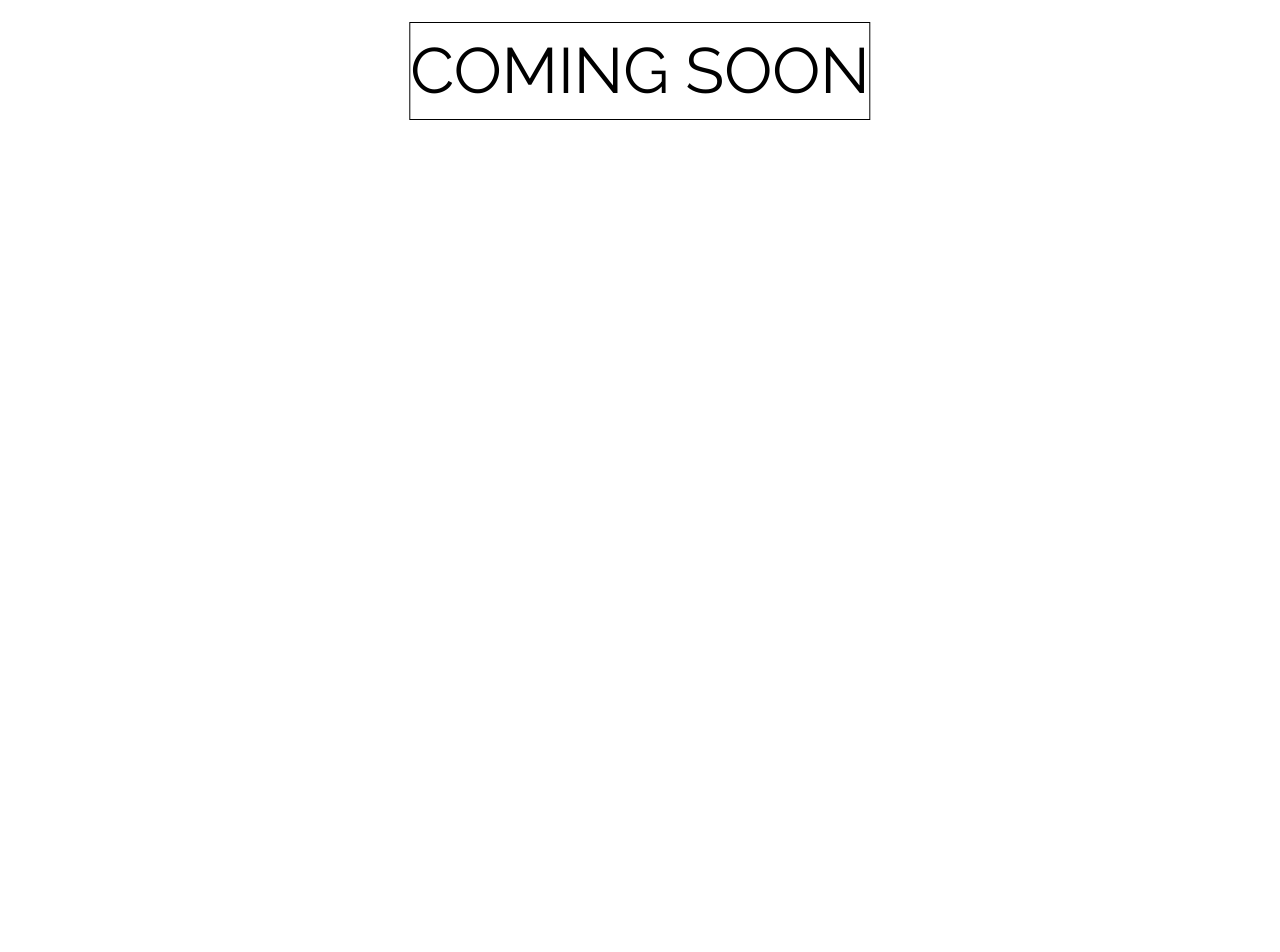
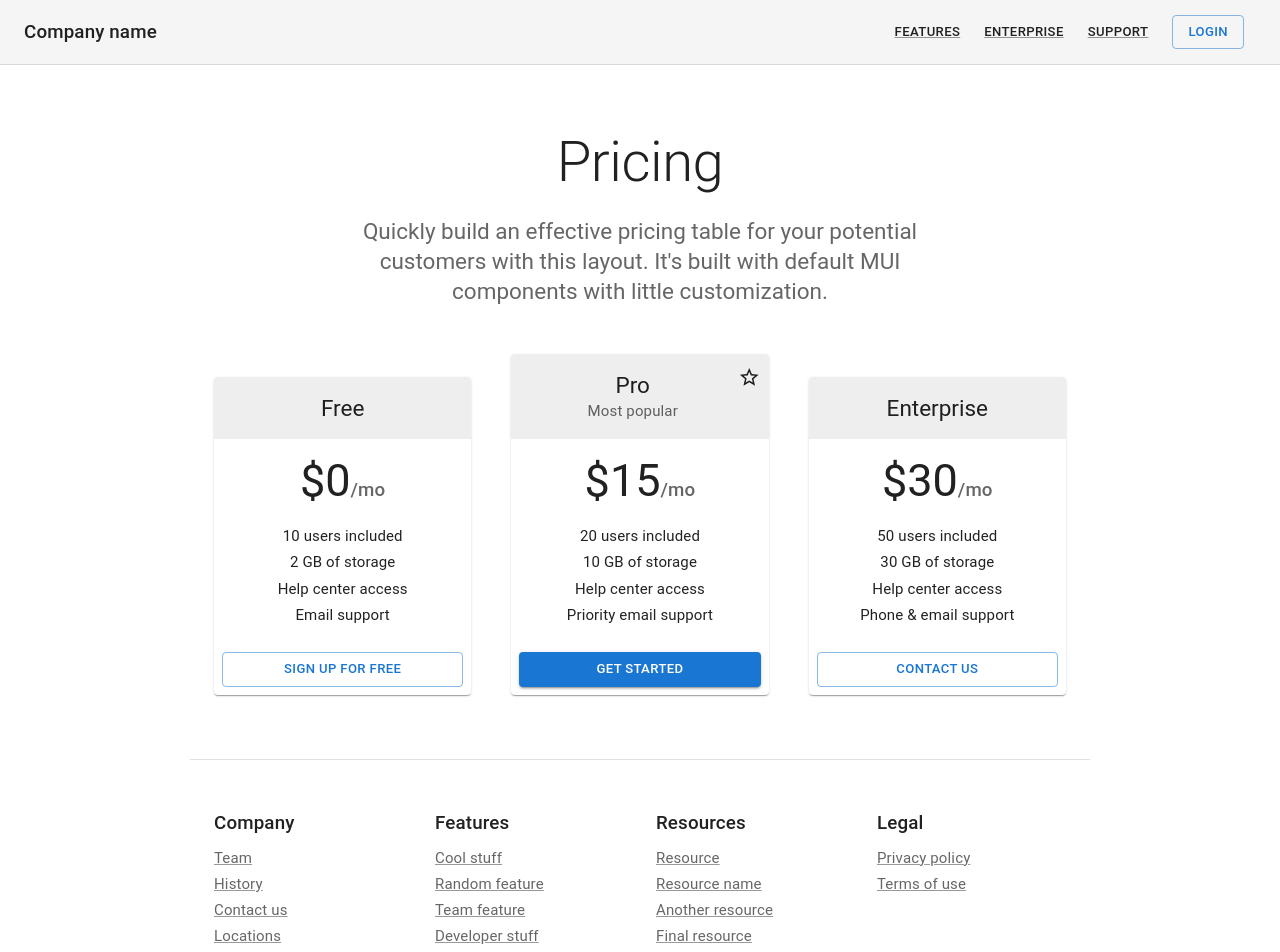
Before and after one commit to Samprkt-Rexer/JS-PROD1, a React (Create React App) app: page / in a window 1280 px wide. Shown: the top 952 px of the page. Before the commit the page ends 800 px from the top, so only its background shows below. Built offline with nearby package versions, Linux system fonts and the light colour scheme.

Commit message:
template added

```diff
--- a/package.json
+++ b/package.json
@@ -3,6 +3,10 @@
   "version": "0.1.0",
   "private": true,
   "dependencies": {
+    "@emotion/react": "^11.7.0",
+    "@emotion/styled": "^11.6.0",
+    "@mui/icons-material": "^5.2.0",
+    "@mui/material": "^5.2.1",
     "@testing-library/jest-dom": "^5.11.4",
     "@testing-library/react": "^11.1.0",
     "@testing-library/user-event": "^12.1.10",
--- a/src/App.js
+++ b/src/App.js
@@ -1,23 +1,11 @@
 import React from 'react';
 import './app.css';
+import PricingContent from './pricing';
 
 function App() {
   return (
     <div>
-      <div className="bgimg w3-display-container w3-animate-opacity w3-text-white">
-        <div className="w3-display-topleft w3-padding-large w3-xlarge">
-          Logo
-        </div>
-        <div className="w3-display-middle">
-          <h1 className="w3-jumbo w3-animate-top">COMING SOON</h1>
-          {/* <hr className="w3-border-grey" styles={"margin:auto;width:40%"}/> */}
-          <p className="w3-large w3-center">35 days left</p>
-        </div>
-        <div className="w3-display-bottomleft w3-padding-large">
-          Powered by <a href="https://www.w3schools.com/w3css/default.asp" target="_blank" rel="noreferrer">w3.css</a>
-        </div>
-      </div>
-
+      <PricingContent />
     </div>
 
   );
--- a/src/index.js
+++ b/src/index.js
@@ -4,8 +4,8 @@
 
 ReactDOM.render(
   <>
-  <App />
-  </>
+  <App/>
+    </>
 
   ,
   document.getElementById('root')
--- /dev/null
+++ b/src/pricing.js
@@ -0,0 +1,263 @@
+import * as React from 'react';
+import AppBar from '@mui/material/AppBar';
+import Box from '@mui/material/Box';
+import Button from '@mui/material/Button';
+import Card from '@mui/material/Card';
+import CardActions from '@mui/material/CardActions';
+import CardContent from '@mui/material/CardContent';
+import CardHeader from '@mui/material/CardHeader';
+import CssBaseline from '@mui/material/CssBaseline';
+import Grid from '@mui/material/Grid';
+import StarIcon from '@mui/icons-material/StarBorder';
+import Toolbar from '@mui/material/Toolbar';
+import Typography from '@mui/material/Typography';
+import Link from '@mui/material/Link';
+import GlobalStyles from '@mui/material/GlobalStyles';
+import Container from '@mui/material/Container';
+
+function Copyright(props) {
+  return (
+    <Typography variant="body2" color="text.secondary" align="center" {...props}>
+      {'Copyright © '}
+      <Link color="inherit" href="https://mui.com/">
+        Your Website
+      </Link>{' '}
+      {new Date().getFullYear()}
+      {'.'}
+    </Typography>
+  );
+}
+
+const tiers = [
+  {
+    title: 'Free',
+    price: '0',
+    description: [
+      '10 users included',
+      '2 GB of storage',
+      'Help center access',
+      'Email support',
+    ],
+    buttonText: 'Sign up for free',
+    buttonVariant: 'outlined',
+  },
+  {
+    title: 'Pro',
+    subheader: 'Most popular',
+    price: '15',
+    description: [
+      '20 users included',
+      '10 GB of storage',
+      'Help center access',
+      'Priority email support',
+    ],
+    buttonText: 'Get started',
+    buttonVariant: 'contained',
+  },
+  {
+    title: 'Enterprise',
+    price: '30',
+    description: [
+      '50 users included',
+      '30 GB of storage',
+      'Help center access',
+      'Phone & email support',
+    ],
+    buttonText: 'Contact us',
+    buttonVariant: 'outlined',
+  },
+];
+
+const footers = [
+  {
+    title: 'Company',
+    description: ['Team', 'History', 'Contact us', 'Locations'],
+  },
+  {
+    title: 'Features',
+    description: [
+      'Cool stuff',
+      'Random feature',
+      'Team feature',
+      'Developer stuff',
+      'Another one',
+    ],
+  },
+  {
+    title: 'Resources',
+    description: ['Resource', 'Resource name', 'Another resource', 'Final resource'],
+  },
+  {
+    title: 'Legal',
+    description: ['Privacy policy', 'Terms of use'],
+  },
+];
+
+function PricingContent() {
+  return (
+    <React.Fragment>
+      <GlobalStyles styles={{ ul: { margin: 0, padding: 0, listStyle: 'none' } }} />
+      <CssBaseline />
+      <AppBar
+        position="static"
+        color="default"
+        elevation={0}
+        sx={{ borderBottom: (theme) => `1px solid ${theme.palette.divider}` }}
+      >
+        <Toolbar sx={{ flexWrap: 'wrap' }}>
+          <Typography variant="h6" color="inherit" noWrap sx={{ flexGrow: 1 }}>
+            Company name
+          </Typography>
+          <nav>
+            <Link
+              variant="button"
+              color="text.primary"
+              href="#"
+              sx={{ my: 1, mx: 1.5 }}
+            >
+              Features
+            </Link>
+            <Link
+              variant="button"
+              color="text.primary"
+              href="#"
+              sx={{ my: 1, mx: 1.5 }}
+            >
+              Enterprise
+            </Link>
+            <Link
+              variant="button"
+              color="text.primary"
+              href="#"
+              sx={{ my: 1, mx: 1.5 }}
+            >
+              Support
+            </Link>
+          </nav>
+          <Button href="#" variant="outlined" sx={{ my: 1, mx: 1.5 }}>
+            Login
+          </Button>
+        </Toolbar>
+      </AppBar>
+      {/* Hero unit */}
+      <Container disableGutters maxWidth="sm" component="main" sx={{ pt: 8, pb: 6 }}>
+        <Typography
+          component="h1"
+          variant="h2"
+          align="center"
+          color="text.primary"
+          gutterBottom
+        >
+          Pricing
+        </Typography>
+        <Typography variant="h5" align="center" color="text.secondary" component="p">
+          Quickly build an effective pricing table for your potential customers with
+          this layout. It&apos;s built with default MUI components with little
+          customization.
+        </Typography>
+      </Container>
+      {/* End hero unit */}
+      <Container maxWidth="md" component="main">
+        <Grid container spacing={5} alignItems="flex-end">
+          {tiers.map((tier) => (
+            // Enterprise card is full width at sm breakpoint
+            <Grid
+              item
+              key={tier.title}
+              xs={12}
+              sm={tier.title === 'Enterprise' ? 12 : 6}
+              md={4}
+            >
+              <Card>
+                <CardHeader
+                  title={tier.title}
+                  subheader={tier.subheader}
+                  titleTypographyProps={{ align: 'center' }}
+                  action={tier.title === 'Pro' ? <StarIcon /> : null}
+                  subheaderTypographyProps={{
+                    align: 'center',
+                  }}
+                  sx={{
+                    backgroundColor: (theme) =>
+                      theme.palette.mode === 'light'
+                        ? theme.palette.grey[200]
+                        : theme.palette.grey[700],
+                  }}
+                />
+                <CardContent>
+                  <Box
+                    sx={{
+                      display: 'flex',
+                      justifyContent: 'center',
+                      alignItems: 'baseline',
+                      mb: 2,
+                    }}
+                  >
+                    <Typography component="h2" variant="h3" color="text.primary">
+                      ${tier.price}
+                    </Typography>
+                    <Typography variant="h6" color="text.secondary">
+                      /mo
+                    </Typography>
+                  </Box>
+                  <ul>
+                    {tier.description.map((line) => (
+                      <Typography
+                        component="li"
+                        variant="subtitle1"
+                        align="center"
+                        key={line}
+                      >
+                        {line}
+                      </Typography>
+                    ))}
+                  </ul>
+                </CardContent>
+                <CardActions>
+                  <Button fullWidth variant={tier.buttonVariant}>
+                    {tier.buttonText}
+                  </Button>
+                </CardActions>
+              </Card>
+            </Grid>
+          ))}
+        </Grid>
+      </Container>
+      {/* Footer */}
+      <Container
+        maxWidth="md"
+        component="footer"
+        sx={{
+          borderTop: (theme) => `1px solid ${theme.palette.divider}`,
+          mt: 8,
+          py: [3, 6],
+        }}
+      >
+        <Grid container spacing={4} justifyContent="space-evenly">
+          {footers.map((footer) => (
+            <Grid item xs={6} sm={3} key={footer.title}>
+              <Typography variant="h6" color="text.primary" gutterBottom>
+                {footer.title}
+              </Typography>
+              <ul>
+                {footer.description.map((item) => (
+                  <li key={item}>
+                    <Link href="#" variant="subtitle1" color="text.secondary">
+                      {item}
+                    </Link>
+                  </li>
+                ))}
+              </ul>
+            </Grid>
+          ))}
+        </Grid>
+        <Copyright sx={{ mt: 5 }} />
+      </Container>
+      {/* End footer */}
+    </React.Fragment>
+  );
+}
+
+export default function Pricing() {
+  return <PricingContent />;
+}
```
Also changed, not shown: 1 other file (tests, documents, lock files or other folders).
